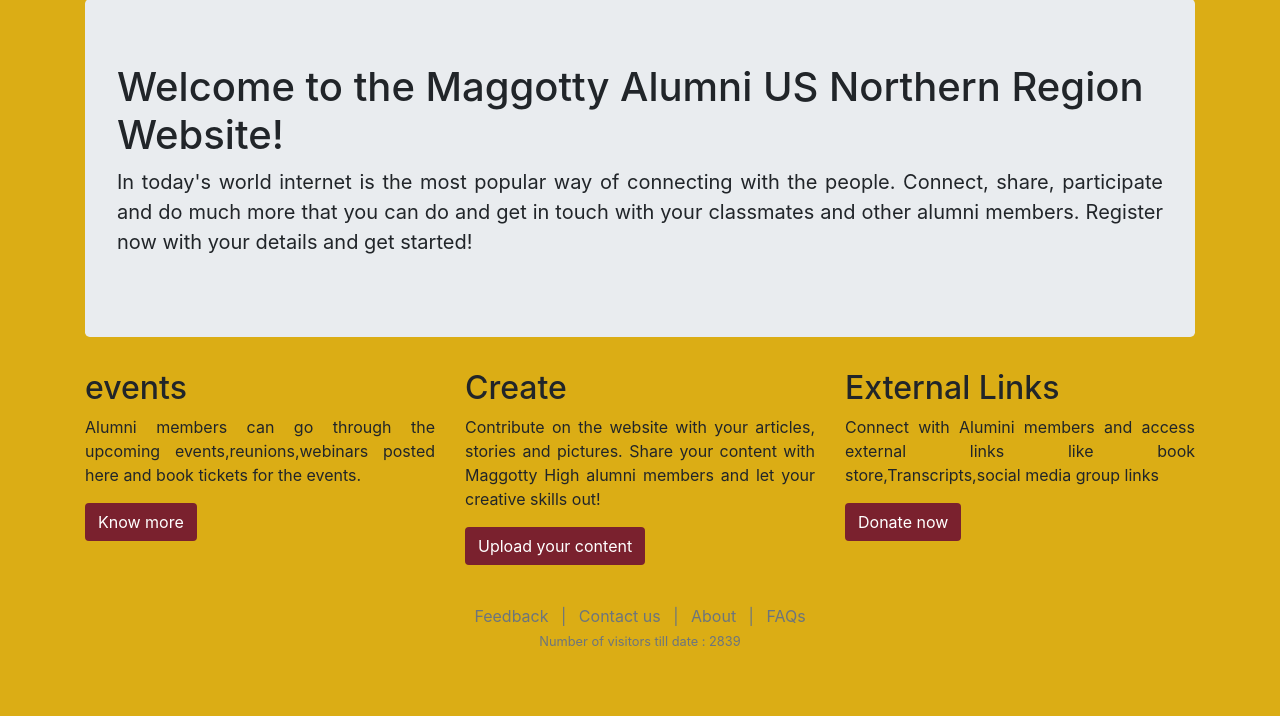
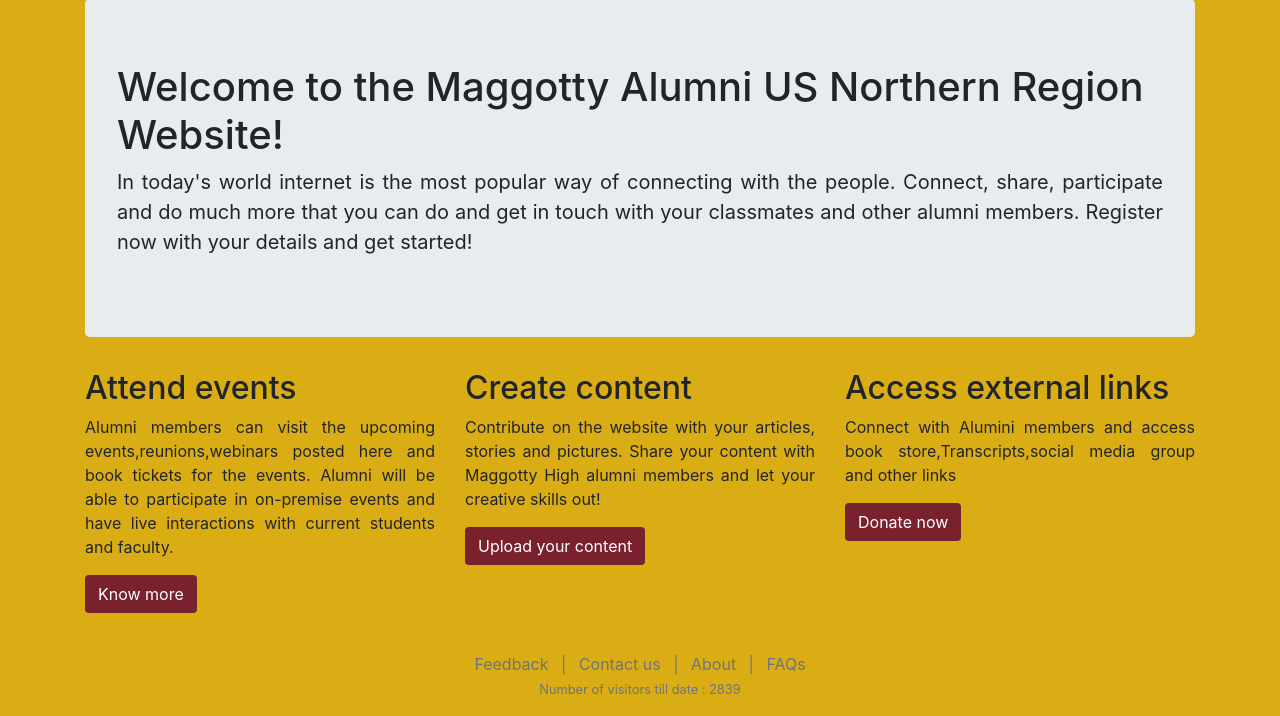
Before and after one commit to pallavitilloo/Maggotty-High-Alumni-Website, a Django app: page / in a window 1280 px wide. Shown: the part 93-809 px from the top of the page. Before the commit the page ends 739 px from the top, so only its background shows below. Run offline with Django 3.2, Linux system fonts and the light colour scheme; some libraries are stand-ins or nearby versions.

Commit message:
changes were made to home.html page

```diff
--- a/Maggotty/templates/Maggotty/home.html
+++ b/Maggotty/templates/Maggotty/home.html
@@ -51,18 +51,19 @@ Home
         </div>
         <div class="row">
             <div class="col-md-12 col-lg-4 col-xl-4">
-                <h2>events</h2>
-                <p class="text-justify">Alumni members can go through the upcoming events,reunions,webinars posted here and book tickets for the events.</p>
+                <h2>Attend events</h2>
+                <p class="text-justify">Alumni members can visit the upcoming events,reunions,webinars posted here and book tickets for the events. Alumni will be able to participate in on-premise events
+                    and have live interactions with current students and faculty.</p>
                 <p><a href="#" target="_blank" class="btn">Know more</a></p>
             </div>
             <div class="col-md-12 col-lg-4 col-xl-4">
-                <h2>Create</h2>
+                <h2>Create content</h2>
                 <p class="text-justify">Contribute on the website with your articles, stories and pictures. Share your content with Maggotty High alumni members and let your creative skills out!</p>
                 <p><a href="#" target="_blank" class="btn">Upload your content</a></p>
             </div>
             <div class="col-md-12 col-lg-4 col-xl-4">
-                <h2>External Links</h2>
-                <p class="text-justify">Connect with Alumini members and  access external links like book store,Transcripts,social media group links</p>
+                <h2>Access external links</h2>
+                <p class="text-justify">Connect with Alumini members and access book store,Transcripts,social media group and other links</p>
                 <p><a href="#" target="_blank" class="btn">Donate now</a></p>
             </div>
 {% endblock %}
```
